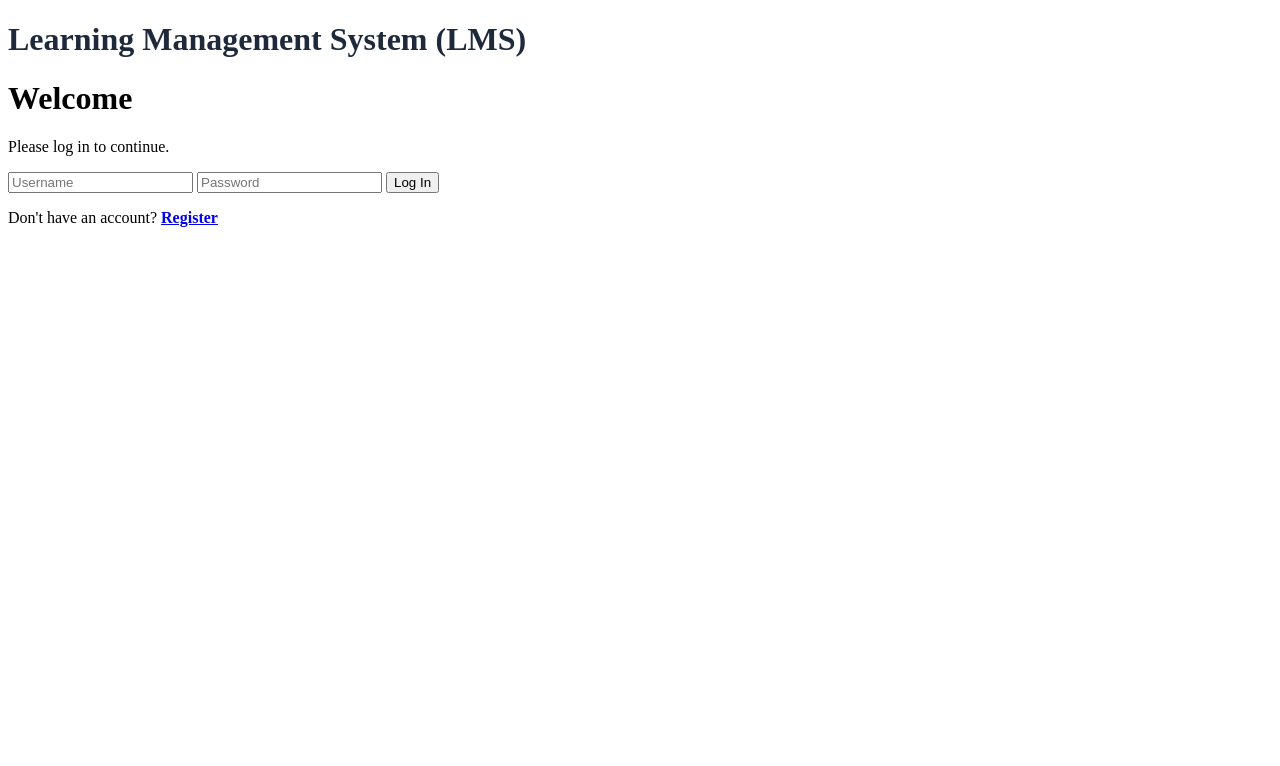
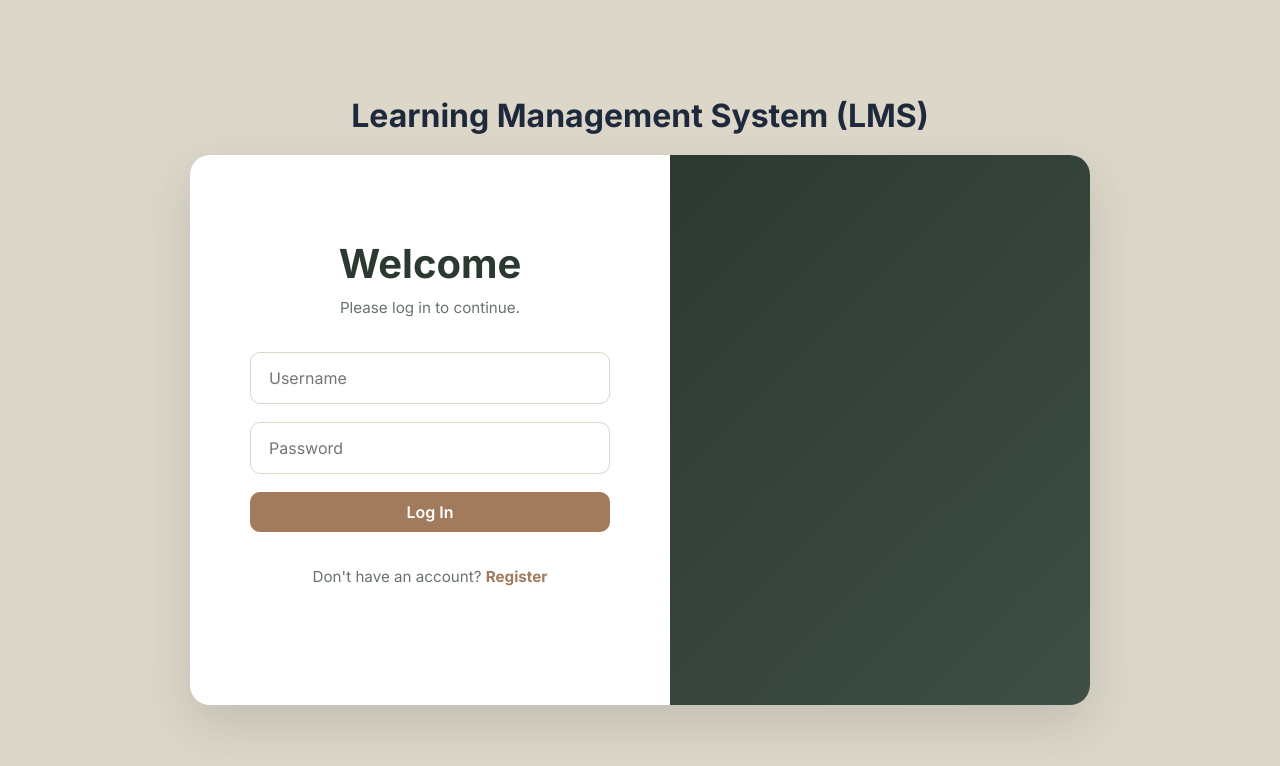
Before and after one commit to ifconejero27/Learning-Management-System, a plain HTML site: page index.html in a window 1280 px wide. Drawn offline with Linux system fonts and the light colour scheme; the site is published under a folder, as on GitHub Pages, so addresses that start at the root find nothing.

Commit message:
Update index.html

```diff
--- a/index.html
+++ b/index.html
@@ -4,7 +4,7 @@
     <meta charset="UTF-8" />
     <meta name="viewport" content="width=device-width, initial-scale=1.0" />
     <title>Learning Management System</title>
-    <link rel="stylesheet" href="/02-css/login.css" />
+    <link rel="stylesheet" href="02-css/login.css" />
   </head>
   <body>
     <div class="background-color">
```
